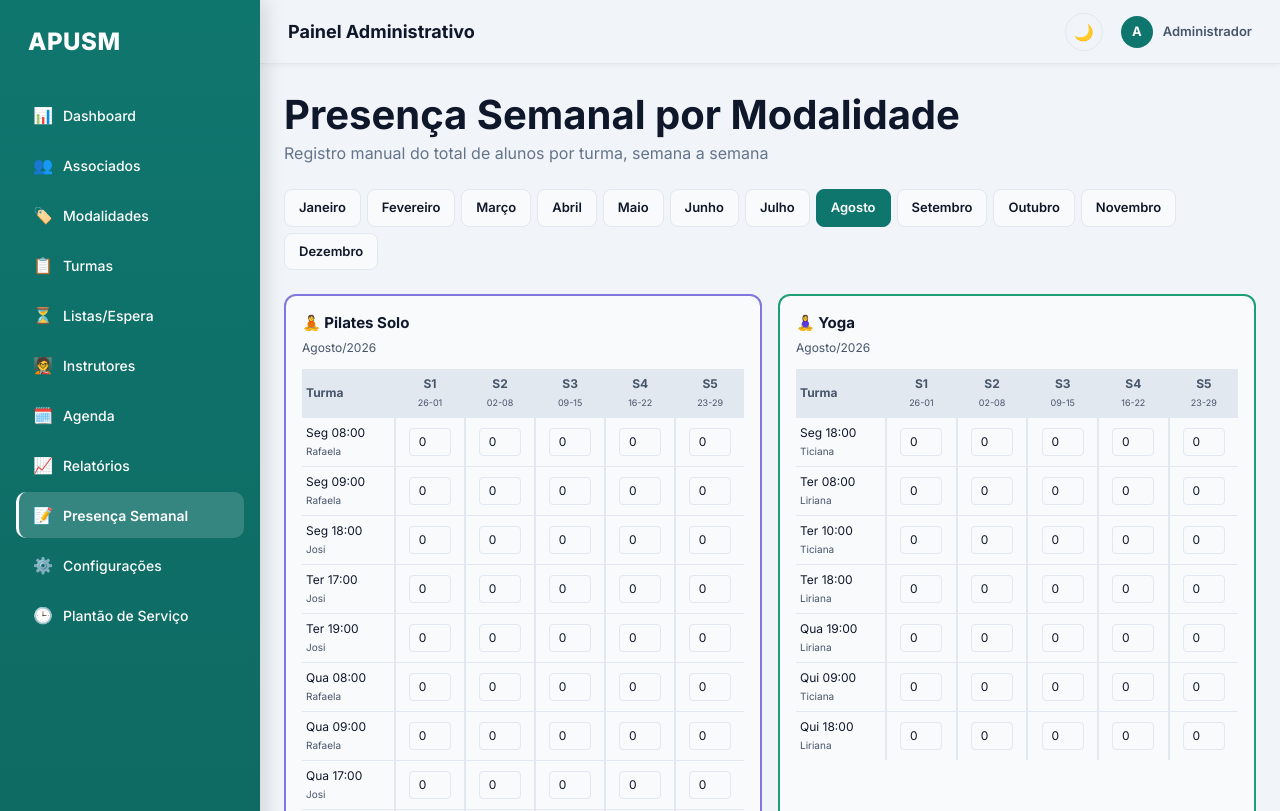
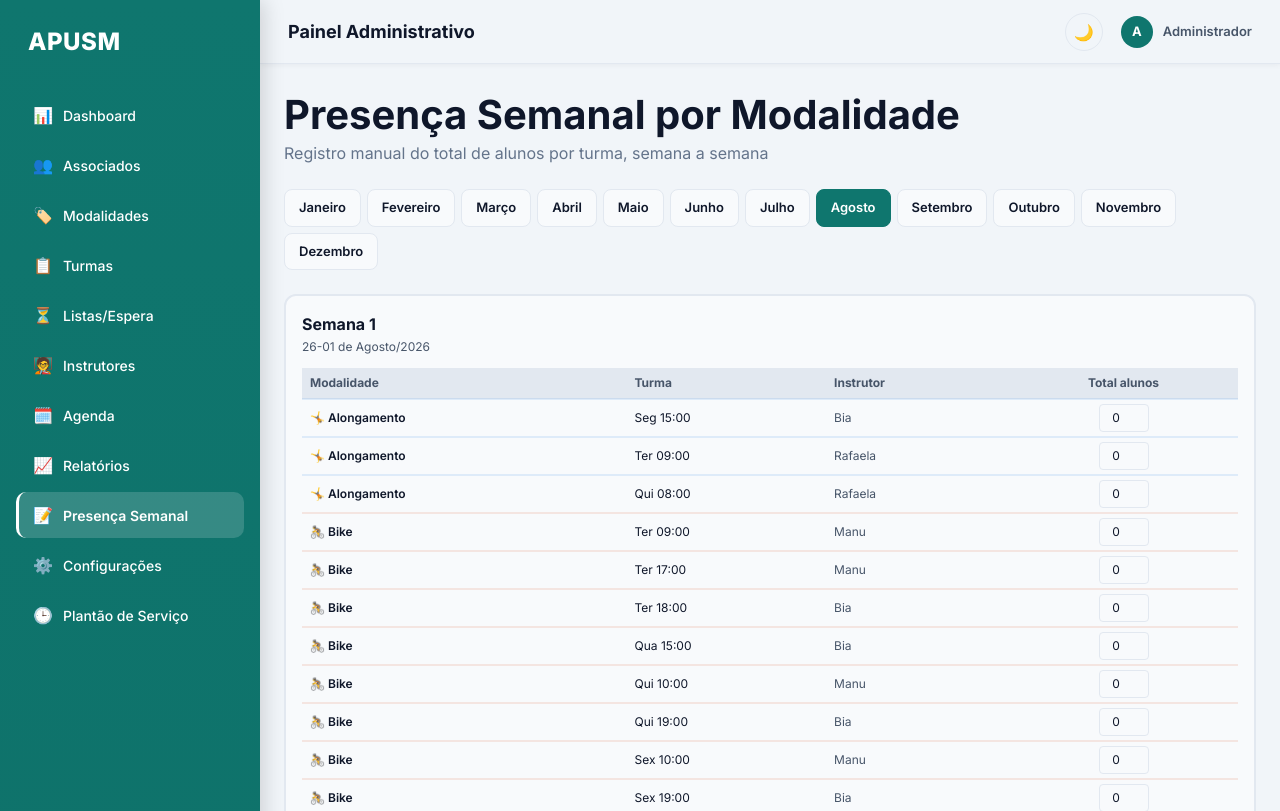
Before and after one commit to BrenoFranzin/apusm, a React (Vite) app: page /relatorios/presenca-semanal in a window 1280 px wide. Shown: the top 811 px of the page. Built offline with nearby package versions, Linux system fonts and the light colour scheme.

Commit message:
feat: relatorio semanal reorganizado por semana com todas as modalidades em cada bloco

```diff
--- a/src/modules/relatorios/pages/RelatorioPresencaSemanalPage.tsx
+++ b/src/modules/relatorios/pages/RelatorioPresencaSemanalPage.tsx
@@ -54,14 +54,15 @@ export default function RelatorioPresencaSemanalPage() {
     // eslint-disable-next-line react-hooks/exhaustive-deps
   }, [mes, ano]);
 
-  const turmasPorModalidade = useMemo(() => {
-    return modalidades.map((mod) => ({
-      modalidade: mod,
-      turmas: turmas
-        .filter((t) => t.modalidadeId === mod.id)
-        .slice()
-        .sort((a, b) => ORDEM_DIA.indexOf(a.dia) - ORDEM_DIA.indexOf(b.dia) || a.horario.localeCompare(b.horario)),
-    })).filter((g) => g.turmas.length > 0);
+  const turmasComModalidade = useMemo(() => {
+    return turmas
+      .map((t) => ({ turma: t, modalidade: modalidades.find((m) => m.id === t.modalidadeId) }))
+      .filter((x) => x.modalidade)
+      .sort((a, b) =>
+        a.modalidade!.nome.localeCompare(b.modalidade!.nome) ||
+        ORDEM_DIA.indexOf(a.turma.dia) - ORDEM_DIA.indexOf(b.turma.dia) ||
+        a.turma.horario.localeCompare(b.turma.horario)
+      );
   }, [modalidades, turmas]);
 
   function valorAtual(turmaId: string, semana: number): number {
@@ -115,73 +116,54 @@ export default function RelatorioPresencaSemanalPage() {
         ))}
       </div>
 
-      {turmasPorModalidade.length === 0 && (
+      {turmasComModalidade.length === 0 && (
         <p style={{ color: "var(--text-secondary)", fontSize: 14 }}>
-          Nenhuma modalidade com turmas cadastradas.
+          Nenhuma turma cadastrada.
         </p>
       )}
 
-      <div style={{ display: "grid", gridTemplateColumns: "repeat(auto-fit, minmax(320px, 1fr))", gap: 16 }}>
-        {turmasPorModalidade.map(({ modalidade, turmas: turmasMod }) => (
+      <div style={{ display: "flex", flexDirection: "column", gap: 20 }}>
+        {SEMANAS.map((semana) => (
           <div
-            key={modalidade.id}
+            key={semana}
             style={{
-              border: `2px solid ${modalidade.cor}`,
+              border: "2px solid var(--border-default)",
               borderRadius: 12,
               padding: 16,
               background: "var(--background-primary)",
             }}
           >
-            <p style={{ fontWeight: 700, fontSize: 15, margin: "0 0 4px", color: "var(--text-primary)" }}>
-              {modalidade.icone} {modalidade.nome}
+            <p style={{ fontWeight: 700, fontSize: 16, margin: "0 0 2px", color: "var(--text-primary)" }}>
+              Semana {semana}
             </p>
             <p style={{ fontSize: 12, color: "var(--text-secondary)", margin: "0 0 12px" }}>
-              {MESES[mes]}/{ano}
+              {calcularFaixaSemana(ano, mes, semana)} de {MESES[mes]}/{ano}
             </p>
 
             <table style={{ width: "100%", fontSize: 12, borderCollapse: "collapse" }}>
               <thead>
-                <tr style={{ background: "var(--background-tertiary)", textAlign: "center" }}>
-                  <th style={{ padding: "6px 4px", textAlign: "left", color: "var(--text-secondary)" }}>Turma</th>
-                  {SEMANAS.map((s) => (
-                    <th
-                      key={s}
-                      style={{
-                        padding: "6px 4px",
-                        color: "var(--text-secondary)",
-                        borderLeft: "2px solid var(--border-default)",
-                      }}
-                    >
-                      S{s}
-                      <br />
-                      <span style={{ fontSize: 9, fontWeight: 400 }}>
-                        {calcularFaixaSemana(ano, mes, s)}
-                      </span>
-                    </th>
-                  ))}
+                <tr style={{ background: "var(--background-tertiary)", textAlign: "left" }}>
+                  <th style={{ padding: "6px 8px", color: "var(--text-secondary)" }}>Modalidade</th>
+                  <th style={{ padding: "6px 8px", color: "var(--text-secondary)" }}>Turma</th>
+                  <th style={{ padding: "6px 8px", color: "var(--text-secondary)" }}>Instrutor</th>
+                  <th style={{ padding: "6px 8px", textAlign: "center", color: "var(--text-secondary)" }}>Total alunos</th>
                 </tr>
               </thead>
               <tbody>
-                {turmasMod.map((turma) => (
-                  <tr key={turma.id} style={{ borderTop: "1px solid var(--border-default)" }}>
-                    <td style={{ padding: "6px 4px", color: "var(--text-primary)" }}>
-                      {DIA_LABEL[turma.dia]} {turma.horario}
-                      <br />
-                      <span style={{ fontSize: 10, color: "var(--text-secondary)" }}>
-                        {instrutorNome(turma.instrutorId)}
-                      </span>
-                    </td>
-                    {SEMANAS.map((semana) => {
+                {turmasComModalidade.map(({ turma, modalidade }) => {
                   const chave = `${turma.id}-${semana}`;
                   return (
-                        <td
-                          key={semana}
-                          style={{
-                            padding: "4px",
-                            textAlign: "center",
-                            borderLeft: "2px solid var(--border-default)",
-                          }}
-                        >
+                    <tr key={turma.id} style={{ borderTop: `2px solid ${modalidade!.cor}22` }}>
+                      <td style={{ padding: "6px 8px", color: "var(--text-primary)", fontWeight: 600 }}>
+                        <span style={{ color: modalidade!.cor }}>{modalidade!.icone}</span> {modalidade!.nome}
+                      </td>
+                      <td style={{ padding: "6px 8px", color: "var(--text-primary)" }}>
+                        {DIA_LABEL[turma.dia]} {turma.horario}
+                      </td>
+                      <td style={{ padding: "6px 8px", color: "var(--text-secondary)" }}>
+                        {instrutorNome(turma.instrutorId)}
+                      </td>
+                      <td style={{ padding: "4px 8px", textAlign: "center" }}>
                         <input
                           type="number"
                           min={0}
@@ -189,7 +171,7 @@ export default function RelatorioPresencaSemanalPage() {
                           key={`${chave}-${valorAtual(turma.id, semana)}`}
                           onBlur={(e) => handleAlterar(turma.id, semana, e.target.value)}
                           style={{
-                              width: 42,
+                            width: 50,
                             padding: "4px 2px",
                             textAlign: "center",
                             border: "1px solid var(--border-default)",
@@ -200,10 +182,9 @@ export default function RelatorioPresencaSemanalPage() {
                           }}
                         />
                       </td>
+                    </tr>
                   );
                 })}
-                  </tr>
-                ))}
               </tbody>
             </table>
           </div>
```
Lines whose indentation alone changed are shown as unchanged.
